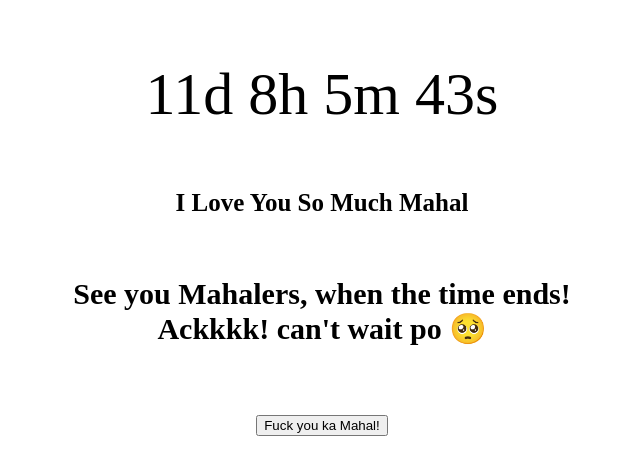
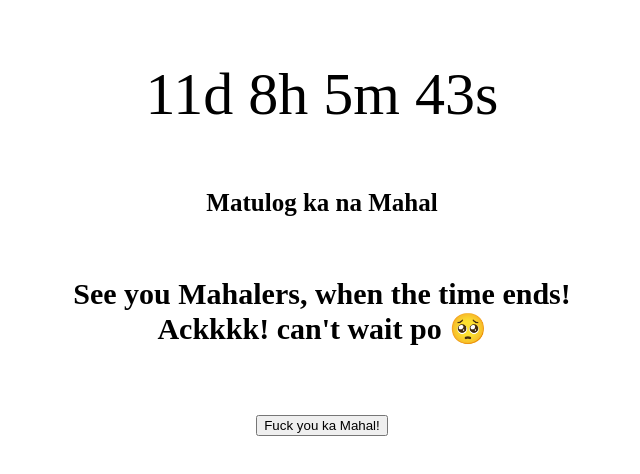
Before and after one commit to JDevzDoubleJ/Count-Down, a plain HTML site: page index.html in a window 1280 px wide. Shown: the whole page, without its empty margins (318-958 px from the left). Drawn offline with Linux system fonts and the light colour scheme.

Commit message:
Update index.html

```diff
--- a/index.html
+++ b/index.html
@@ -19,7 +19,7 @@ p {
 
 <p id="demo">
 
-<p style="text-align:center"><b> <p style="font-size:25px">I Love You So Much Mahal</p>
+<p style="text-align:center"><b> <p style="font-size:25px">Matulog ka na Mahal</p>
 
 <p style="text-align:center"><b> <p style="font-size:30px">See you Mahalers, when the time ends! <br> Ackkkk! can't wait po 🥺</p>
 
```
